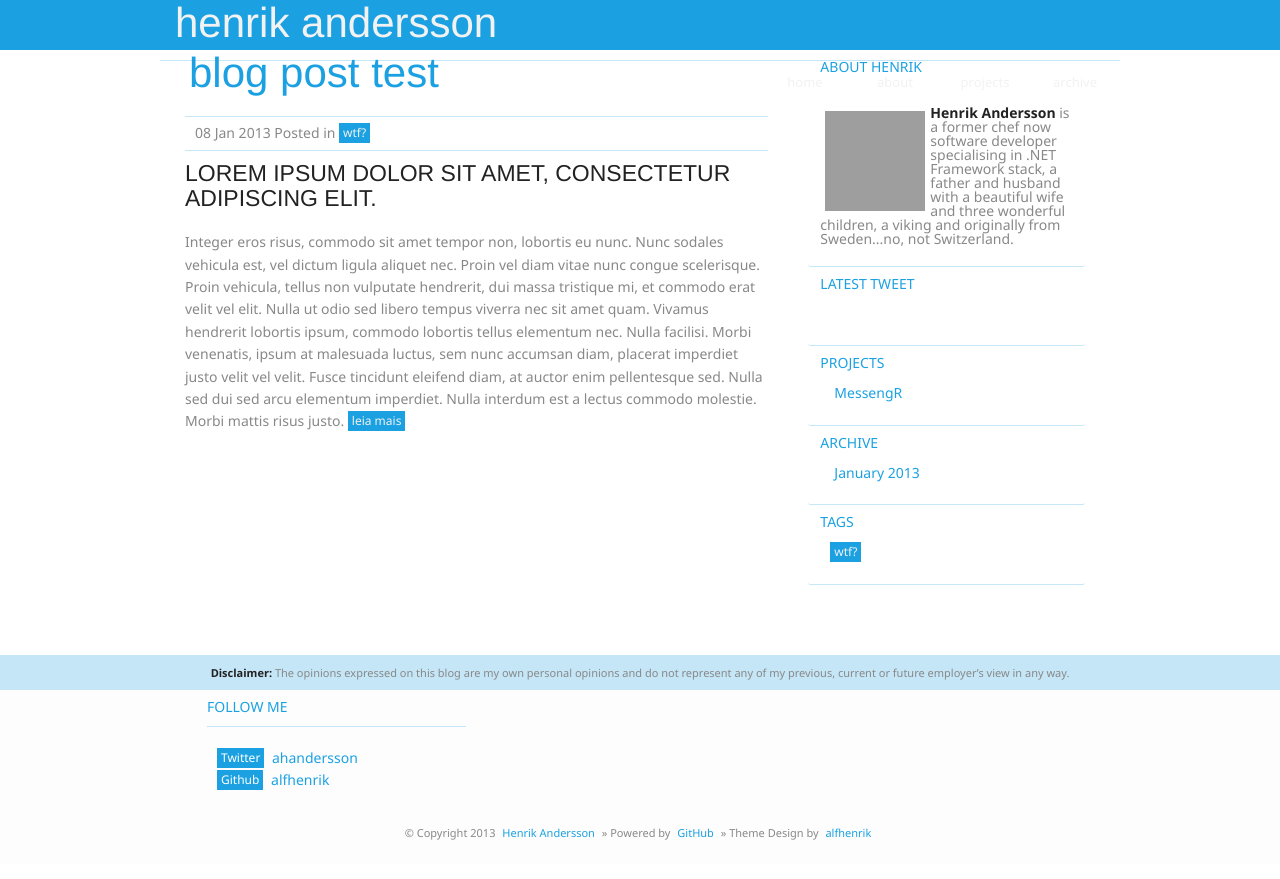
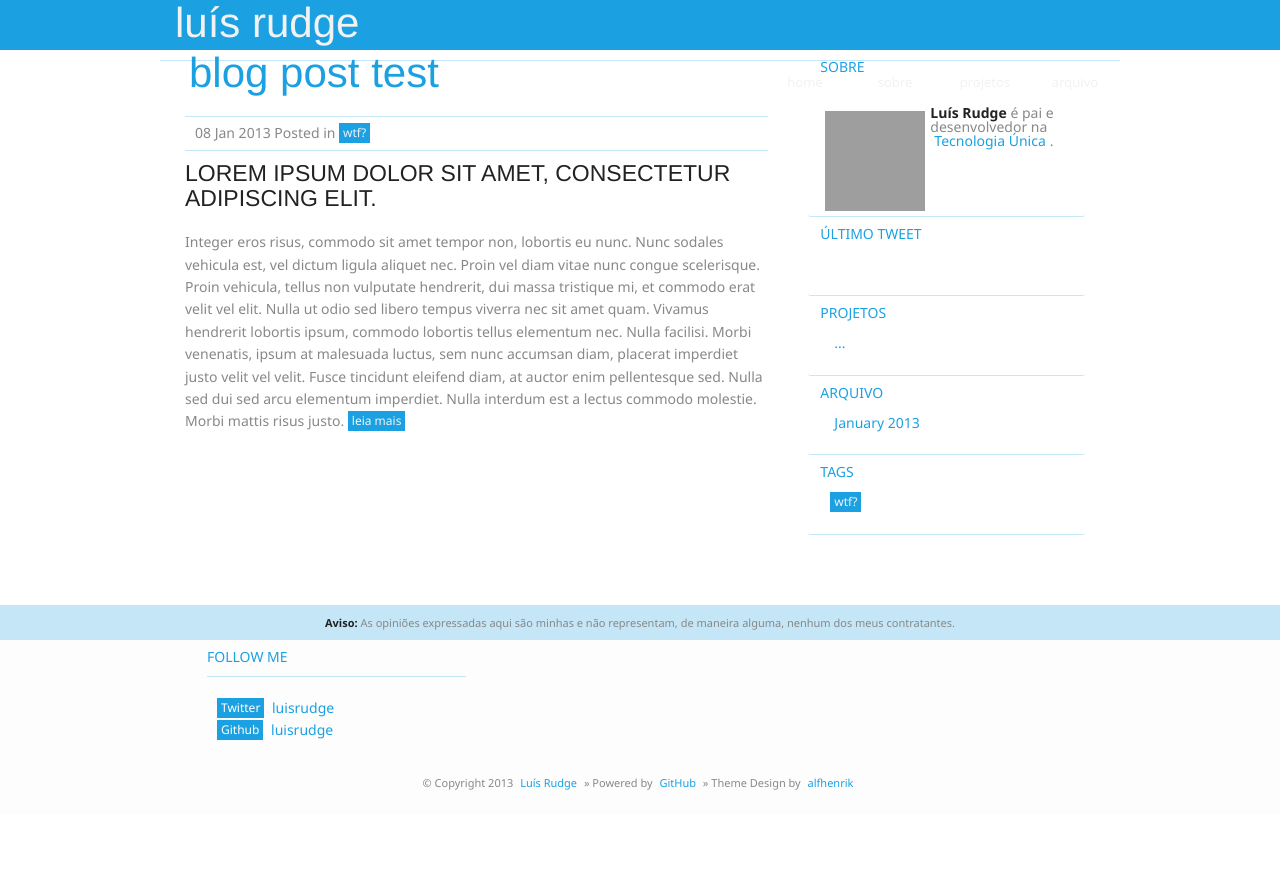
Before and after one commit to fabriciobegalli/luisrudge.github.com, a Jekyll site: the page built from index.html, in a window 1280 px wide, cut to the strip 0-879 px from the top of the page. Built offline with Jekyll 4.4.1, drawn with Linux system fonts in a browser that asks for light colours; Markdown is read by kramdown in place of the engine named in the settings; grey boxes are pictures that could not be loaded.

Commit message:
fixing stuff

```diff
--- a/_layouts/default.html
+++ b/_layouts/default.html
@@ -3,15 +3,15 @@
 <head>
     <meta charset="utf-8">
     <meta http-equiv="X-UA-Compatible" content="chrome=1">
-    <title>{{ page.title }} &#8211; henri.kandersson.com</title>
+    <title>{{ page.title }} &#8211; luisrudge.net</title>
     <link rel="shortcut icon" href="/favicon.ico" >
     <link rel="stylesheet" href="/stylesheets/styles.css">
     <meta name="viewport" content="width=device-width, initial-scale=1, user-scalable=no">
     <script type="text/javascript">
 
         var _gaq = _gaq || [];
-        _gaq.push(['_setAccount', 'UA-37423173-1']);
-        _gaq.push(['_setDomainName', 'kandersson.com']);
+        _gaq.push(['_setAccount', 'UA-37408911-1']);
+        _gaq.push(['_setDomainName', 'luisrudge.net']);
         _gaq.push(['_trackPageview']);
 
         (function () {
@@ -32,16 +32,16 @@
                         <ul>
                             <li class="name">
                                 <a href="/">
-                                    <h2 class="page-title">Henrik Andersson</h2>
+                                    <h2 class="page-title">luís rudge</h2>
                                 </a>
                             </li>
                         </ul>
                         <section>
                             <ul id="main-nav" class="right">
                                 <li><a href="/">home</a></li>
-                                <li><a href="/about">about</a></li>
-                                <li><a href="/projects">projects</a></li>
-                                <li><a href="/archive">archive</a></li>
+                                <li><a href="/about">sobre</a></li>
+                                <li><a href="/projects">projetos</a></li>
+                                <li><a href="/archive">arquivo</a></li>
                             </ul>
                         </section>
                     </div>
@@ -56,14 +56,14 @@
         </div>
         <div class="four columns">
             <fieldset>
-                <legend class="accent">about henrik</legend>
+                <legend class="accent">sobre</legend>
                 <p>
                     <div id="gravatar">&nbsp;</div>
-                    <strong>Henrik Andersson</strong> is a former chef now software developer specialising in .NET Framework stack, a father and husband with a beautiful wife and three wonderful children, a viking and originally from Sweden...no, not Switzerland.
+                    <strong>Luís Rudge</strong> é pai e desenvolvedor na <a href="http://www.tecnologiaunica.com.br" target="_blank">Tecnologia Única</a>.
                 </p>
             </fieldset>
             <fieldset>
-                <legend class="accent">latest tweet</legend>
+                <legend class="accent">último tweet</legend>
                 <div id="twitter_div">
                     <ul id="twitter_update_list">
                         <li>&nbsp;</li>
@@ -71,13 +71,13 @@
                 </div>
             </fieldset>
             <fieldset>
-                <legend class="accent">projects</legend>
+                <legend class="accent">projetos</legend>
                 <ul>
-                    <li><a href="https://github.com/davidfowl/MessengR" title="One on one messenger app using SignalR">MessengR</a></li>
+                    <li><a href="#" title="#">...</a></li>
                 </ul>
             </fieldset>
             <fieldset>
-                <legend class="accent">archive</legend>
+                <legend class="accent">arquivo</legend>
                 {% assign year = '2015' %}
                     {% assign month = 'December' %}
 
@@ -106,7 +106,7 @@
         <div class="disclaimer">
             <div class="row inner">
                 <div class="twelve columns">
-                    <small><strong>Disclaimer:</strong> The opinions expressed on this blog are my own personal opinions and do not represent any of my previous, current or future employer’s view in any way.</small>
+                    <small><strong>Aviso:</strong> As opiniões expressadas aqui são minhas e não representam, de maneira alguma, nenhum dos meus contratantes.</small>
                 </div>
             </div>
         </div>
@@ -116,8 +116,8 @@
                     <legend class="accent">follow me</legend>
                     <hr />
                     <ul>
-                        <li><span class="label">Twitter</span> <a href="http://twitter.com/ahandersson">ahandersson</a></li>
-                        <li><span class="label">Github</span> <a href="https://github.com/alfhenrik">alfhenrik</a></li>
+                        <li><span class="label">Twitter</span> <a href="http://twitter.com/luisrudge">luisrudge</a></li>
+                        <li><span class="label">Github</span> <a href="https://github.com/luisrudge">luisrudge</a></li>
                     </ul>
                 </fieldset>
             </div>
@@ -130,7 +130,7 @@
             <div class="twelve columns">
                 <div class="center fixed-bottom">
                     <p>
-                        <small>&copy; Copyright 2013 <a href="https://twitter.com/ahandersson">Henrik Andersson</a> &raquo; Powered by <a href="https://github.com/">GitHub</a> &raquo; Theme Design by <a href="https://github.com/alfhenrik/">alfhenrik</a>
+                        <small>&copy; Copyright 2013 <a href="https://twitter.com/luisrudge">Luís Rudge</a> &raquo; Powered by <a href="https://github.com/">GitHub</a> &raquo; Theme Design by <a href="https://github.com/alfhenrik/">alfhenrik</a>
                             <!--&raquo; Theme based on <a href="https://github.com/Code52/metro.css">metro.css</a> by <a href="https://github.com/Code52">Code52</a>-->
                         </small>
                     </p>
```
